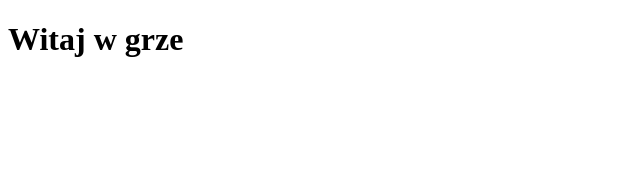
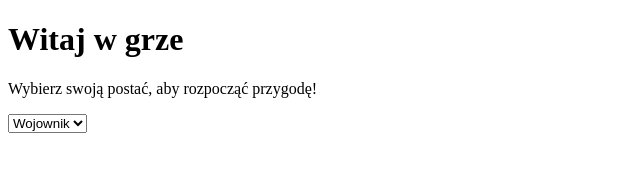
Before and after one commit to mieszko201208-blip/nauka-programowania-w-javascript, a plain HTML site: page index.html in a window 1280 px wide. Shown: the whole page, without its empty margins (0-640 px from the left). Drawn offline with Linux system fonts and the light colour scheme.

Commit message:
dodano wybór postaci

```diff
--- a/index.html
+++ b/index.html
@@ -4,5 +4,11 @@
 	</head>
 	<body>
 		<h1>Witaj w grze</h1>
+		<p>Wybierz swoją postać, aby rozpocząć przygodę!</p>
+		<select>
+			<option value="warrior">Wojownik</option>
+			<option value="mage">Mag</option>
+			<option value="archer">Łucznik</option>
+		</select>
 	</body>
 </html>
```
